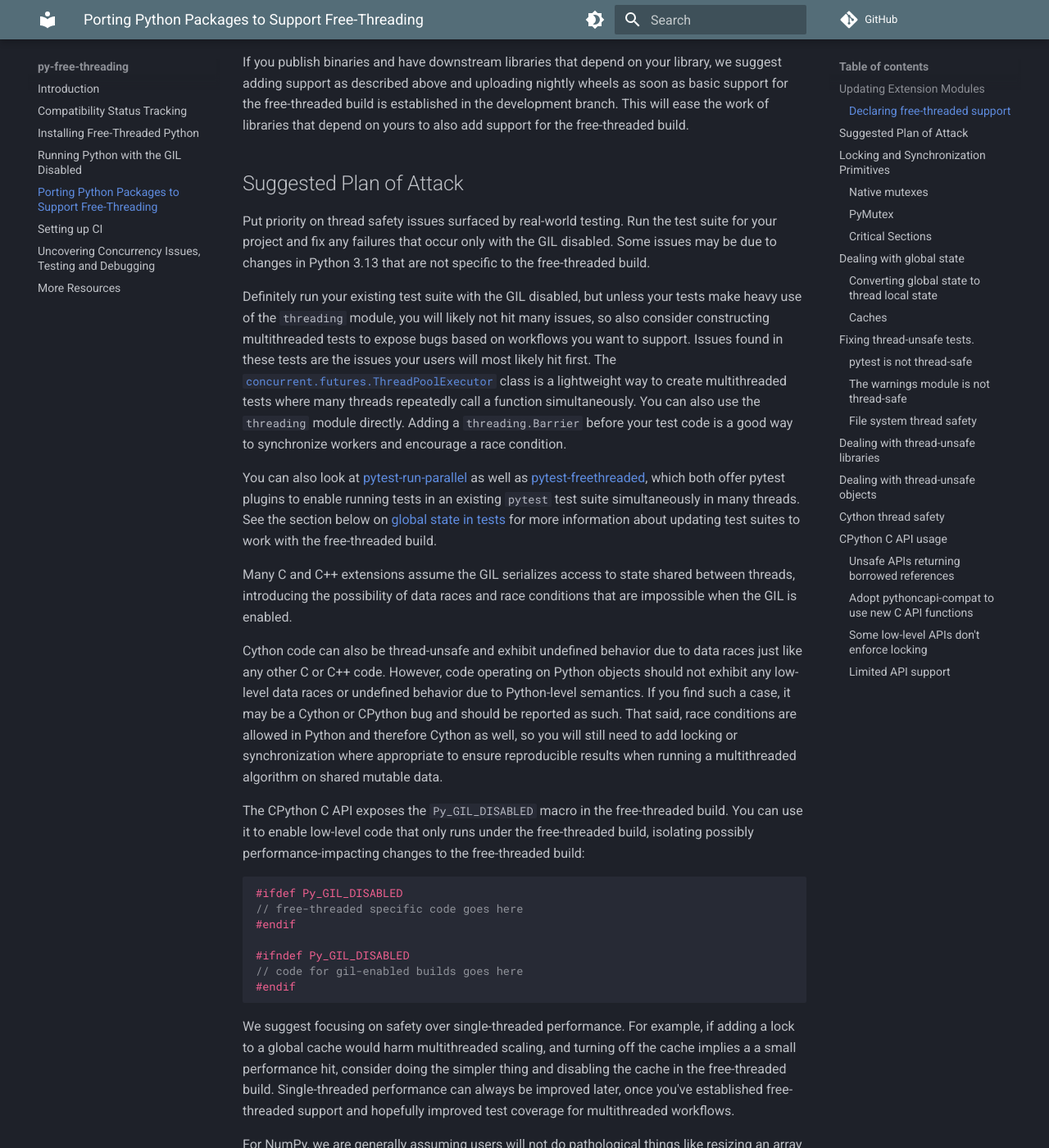
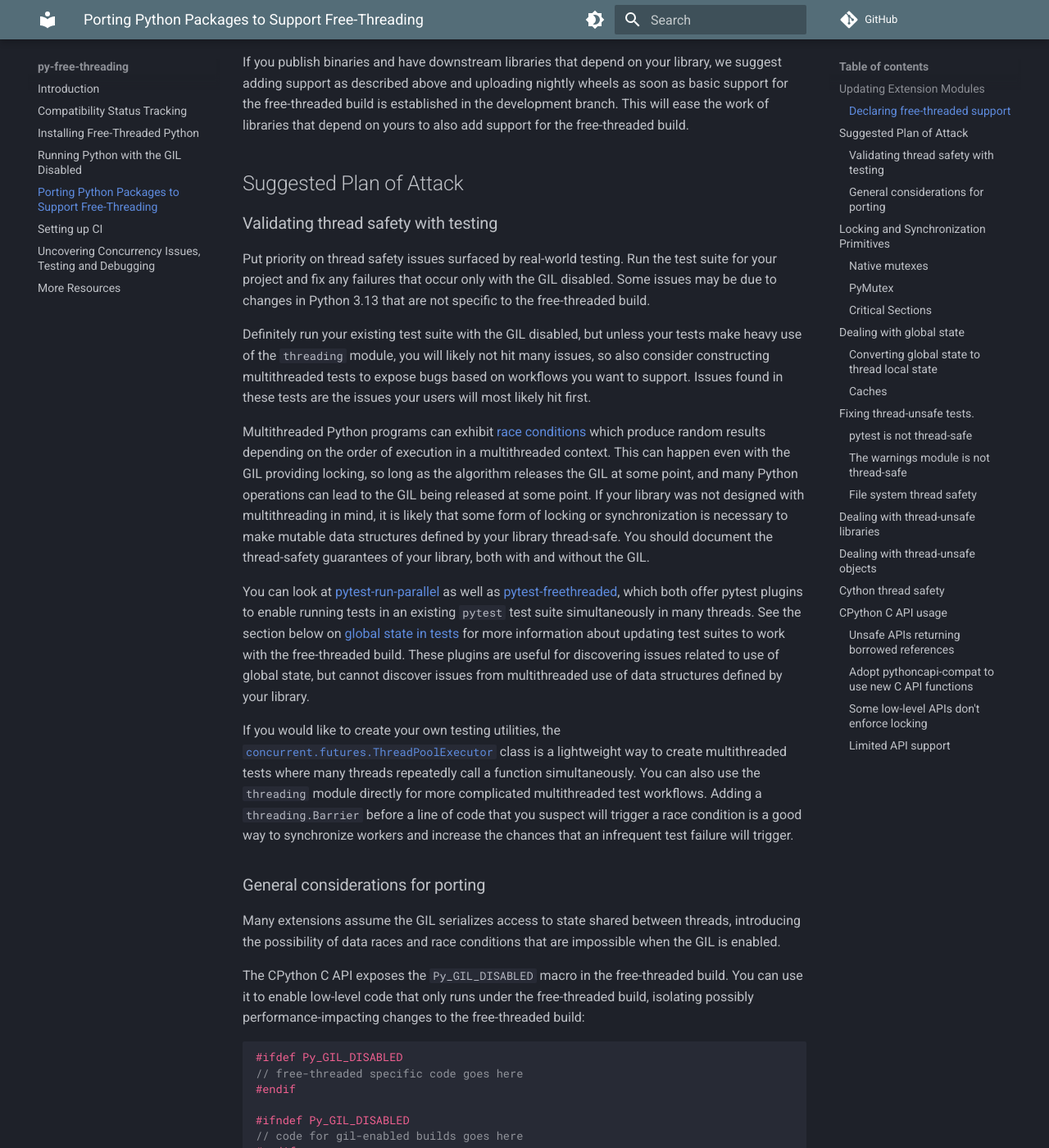
Before and after one commit to Quansight-Labs/free-threaded-compatibility, an MkDocs documentation site: the page built from docs/porting.md, in a window 1280 px wide and 1400 px high, scrolled down 1433 px. Shown: the whole window at 82% size. Built offline with MkDocs 1.6.1 and Material for MkDocs 9.7.7, drawn with Linux system fonts in a browser that asks for light colours; comment, search, counter and statistics services are not loaded; some of the changed text lies outside the part shown.

Commit message:
expand and rearrange guidance for testing

````diff
--- a/docs/porting.md
+++ b/docs/porting.md
@@ -79,8 +79,22 @@ after importing a module that does not support the GIL.
     ```
 
 === "Cython"
-    Starting with Cython 3.1.0 (only available via the nightly wheels or the `master`
-    branch as of right now), extension modules written in Cython can do so using the
+    Cython code can be thread-unsafe and just like C and C++ code can exhibit
+    undefined behavior due to data races.
+
+    Code operating on Python objects should not exhibit any low-level data corruption
+    or C undefined behavior due to Python-level semantics. If you find such a
+    case, it may be a Cython or CPython bug and should be reported as such.
+
+    That said, as opposed to data races, a race conditions that produces random
+    results from a multithreaded algorithm is not undefined behavior and is
+    allowed in Python and therefore Cython as well. You will still need to add
+    locking or synchronization where appropriate to ensure reproducible results
+    when running a multithreaded algorithm on shared mutable data.
+
+    Starting with Cython 3.1.0 (available via the nightly wheels, a PyPI
+    pre-release or the `master` branch as of right now), extension modules
+    written in Cython can do so using the
     [`freethreading_compatible`](https://cython.readthedocs.io/en/latest/src/userguide/source_files_and_compilation.html#compiler-directives)
     compiler directive.
 
@@ -216,6 +230,8 @@ to also add support for the free-threaded build.
 
 ## Suggested Plan of Attack
 
+### Validating thread safety with testing
+
 Put priority on thread safety issues surfaced by real-world testing. Run the
 test suite for your project and fix any failures that occur only with the GIL
 disabled. Some issues may be due to changes in Python 3.13 that are not
@@ -225,34 +241,45 @@ Definitely run your existing test suite with the GIL disabled, but unless your
 tests make heavy use of the `threading` module, you will likely not hit many
 issues, so also consider constructing multithreaded tests to expose bugs based
 on workflows you want to support. Issues found in these tests are the issues
-your users will most likely hit first. The
-[`concurrent.futures.ThreadPoolExecutor`](https://docs.python.org/3/library/concurrent.futures.html#concurrent.futures.ThreadPoolExecutor)
-class is a lightweight way to create multithreaded tests where many threads
-repeatedly call a function simultaneously. You can also use the `threading`
-module directly. Adding a `threading.Barrier` before your test code is a good
-way to synchronize workers and encourage a race condition.
+your users will most likely hit first.
 
-You can also look at
+Multithreaded Python programs can exhibit [race
+conditions](https://en.wikipedia.org/wiki/Race_condition) which produce random
+results depending on the order of execution in a multithreaded context. This can
+happen even with the GIL providing locking, so long as the algorithm releases
+the GIL at some point, and many Python operations can lead to the GIL being
+released at some point. If your library was not designed with multithreading in
+mind, it is likely that some form of locking or synchronization is necessary to
+make mutable data structures defined by your library thread-safe. You should
+document the thread-safety guarantees of your library, both with and without the
+GIL.
+
+You can look at
 [pytest-run-parallel](https://github.com/Quansight-Labs/pytest-run-parallel) as
 well as
 [pytest-freethreaded](https://github.com/tonybaloney/pytest-freethreaded), which
 both offer pytest plugins to enable running tests in an existing `pytest` test
 suite simultaneously in many threads. See the section below on [global state in
 tests](porting.md#dealing-with-global-state-in-tests) for more information
-about updating test suites to work with the free-threaded build.
+about updating test suites to work with the free-threaded build. These plugins
+are useful for discovering issues related to use of global state, but cannot
+discover issues from multithreaded use of data structures defined by your
+library.
 
-Many C and C++ extensions assume the GIL serializes access to state shared
+If you would like to create your own testing utilities, the
+[`concurrent.futures.ThreadPoolExecutor`](https://docs.python.org/3/library/concurrent.futures.html#concurrent.futures.ThreadPoolExecutor)
+class is a lightweight way to create multithreaded tests where many threads
+repeatedly call a function simultaneously. You can also use the `threading`
+module directly for more complicated multithreaded test workflows. Adding a
+`threading.Barrier` before a line of code that you suspect will trigger a race
+condition is a good way to synchronize workers and increase the chances that an
+infrequent test failure will trigger.
+
+### General considerations for porting
+
+Many extensions assume the GIL serializes access to state shared
 between threads, introducing the possibility of data races and race conditions
 that are impossible when the GIL is enabled.
-
-Cython code can also be thread-unsafe and exhibit undefined behavior due to
-data races just like any other C or C++ code. However, code operating on Python
-objects should not exhibit any low-level data races or undefined behavior due
-to Python-level semantics. If you find such a case, it may be a Cython or
-CPython bug and should be reported as such. That said, race conditions are
-allowed in Python and therefore Cython as well, so you will still need to add
-locking or synchronization where appropriate to ensure reproducible results
-when running a multithreaded algorithm on shared mutable data.
 
 The CPython C API exposes the `Py_GIL_DISABLED` macro in the free-threaded
 build. You can use it to enable low-level code that only runs under the
````
Also changed, not shown: other parts of docs/porting.md (+1 -1 lines).
